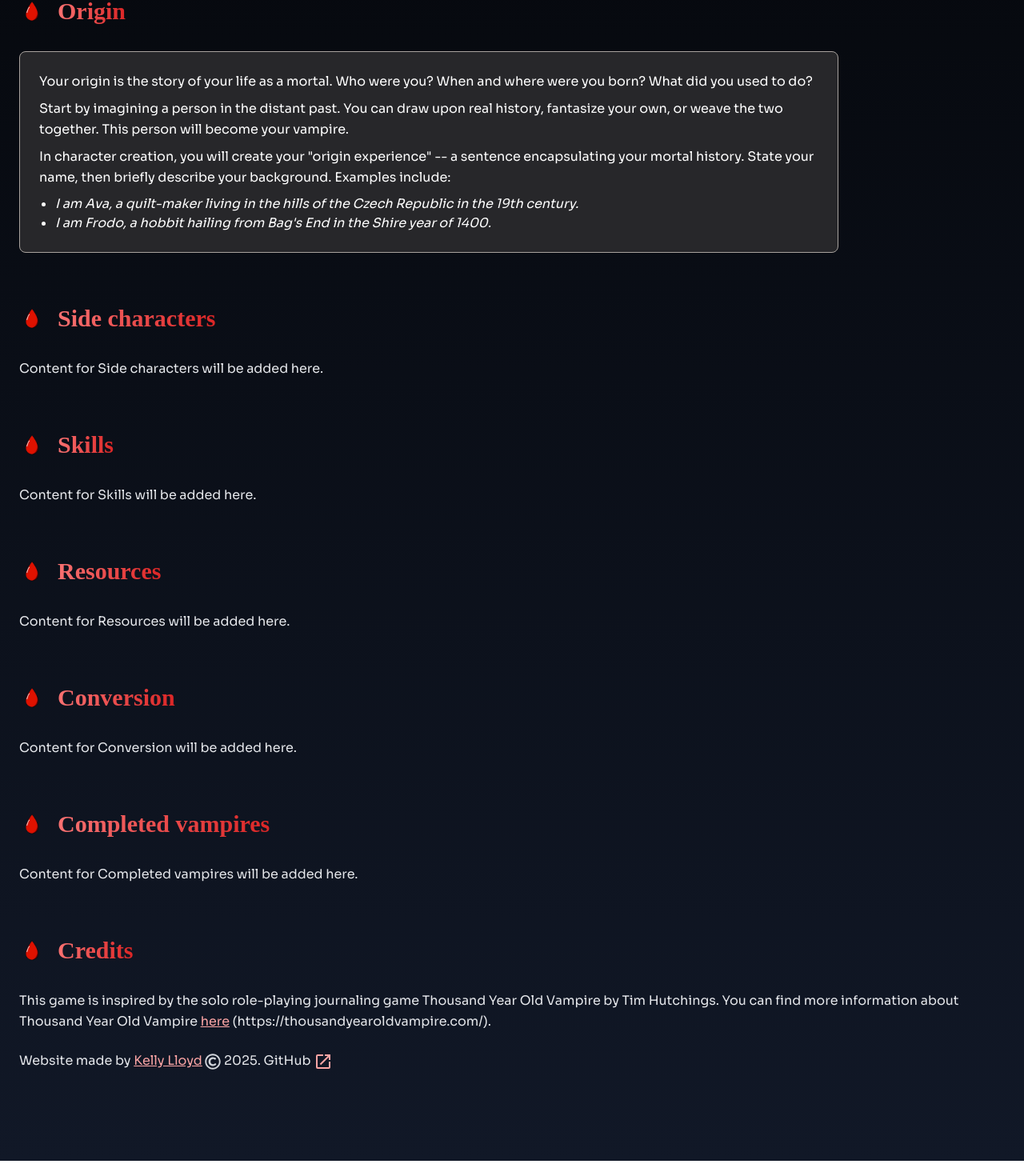
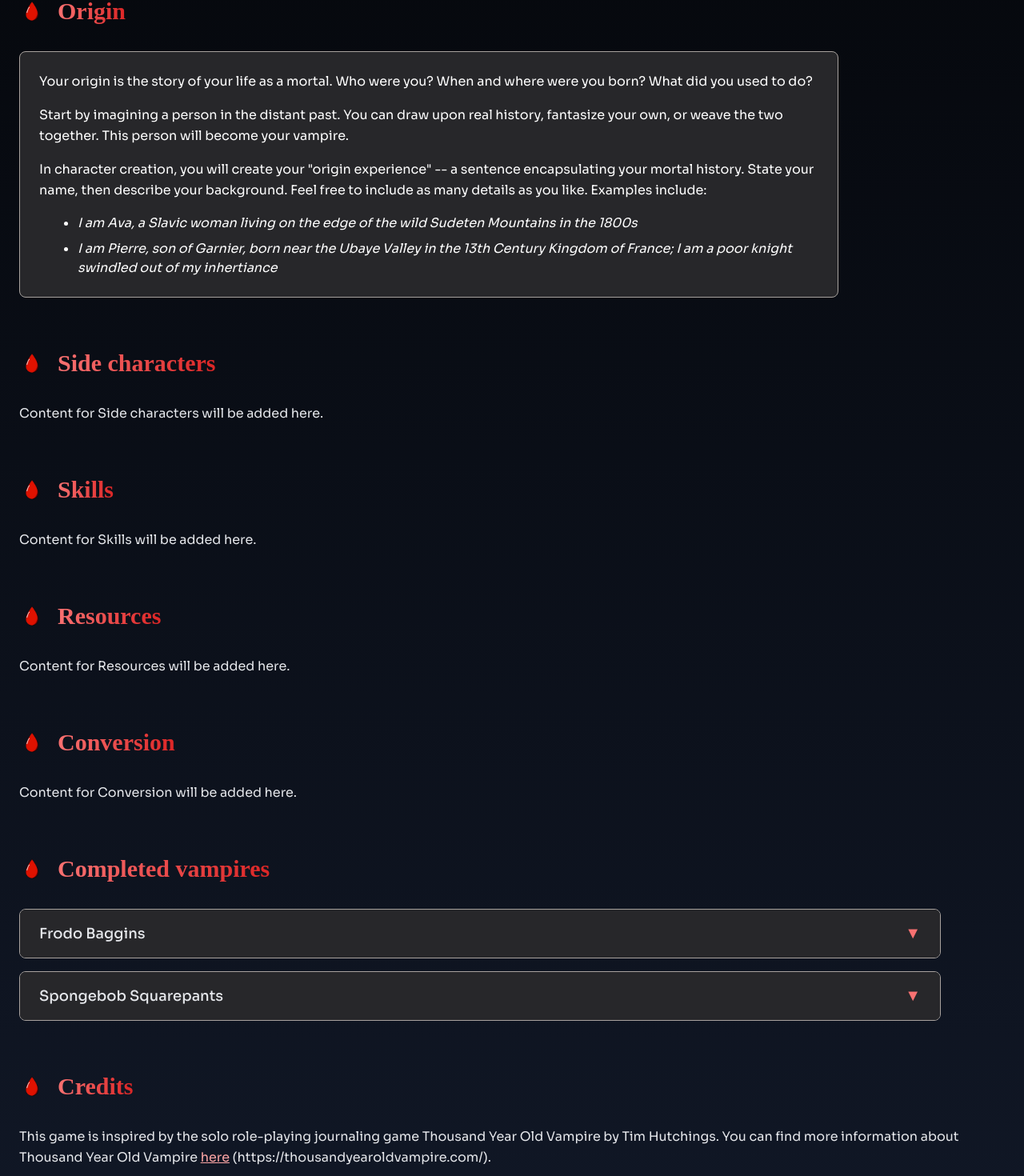
Before and after one commit to kellyjellykitten/vampire-game, a React (Vite) app: page /help in a window 1280 px wide. Shown: the part 999-2469 px from the top of the page at 80% size. Built offline with nearby package versions, Linux system fonts and the light colour scheme; a web font is replaced by a local one.

Commit message:
completed vampires section complete on help pg w/ accordion

```diff
--- a/src/pages/HelpPage.jsx
+++ b/src/pages/HelpPage.jsx
@@ -1,7 +1,10 @@
 import { MdOpenInNew } from "react-icons/md";
 import { FaRegCopyright } from "react-icons/fa";
+import { useState } from "react";
 
 const HelpPage = () => {
+    const [openAccordionItem, setOpenAccordionItem] = useState(null);
+
     const sections = [
         { id: 'rules', title: 'General rules' },
         { id: 'origin', title: 'Origin' },
@@ -19,6 +22,37 @@ const HelpPage = () => {
             element.scrollIntoView({ behavior: 'smooth' });
         }
     }
+
+    const toggleAccordion = (itemId) => {
+        setOpenAccordionItem(openAccordionItem === itemId ? null : itemId);
+    }
+
+    // eslint-disable-next-line react/prop-types
+    const AccordionItem = ({ id, title, children }) => {
+        const isOpen = openAccordionItem === id;
+
+        return (
+            <div className="border border-stone-400 rounded-lg overflow-hidden mb-4">
+                <button
+                    onClick={() => toggleAccordion(id)}
+                    className="w-full px-6 py-4 bg-zinc-800 hover:bg-zinc-700 transition-colors duration-200 text-left flex justify-between items-center"
+                    aria-expanded={isOpen}
+                >
+                    <span className="text-lg font-medium text-gray-200">{title}</span>
+                    <span className={`text-red-400 text-xl transform transition-transform duration-200 ${isOpen ? 'rotate-180' : ''}`}>
+                        ▼
+                    </span>
+                </button>
+                {isOpen && (
+                    <div className="px-6 py-4 bg-zinc-900 border-t border-stone-400">
+                        <div className="leading-relaxed">
+                            {children}
+                        </div>
+                    </div>
+                )}
+            </div>
+        );
+    };
 
     return (
         <div className="bg-gradient-to-b from-black to-gray-900 text-white min-h-screen pb-12">
@@ -68,26 +102,24 @@ const HelpPage = () => {
                                     <p className="text-gray-200 leading-relaxed">
 
                                             Content for {section.title} will be added here. will be added here. will be added here. will be added here.
-
-
                                     </p>
                                 </div>
                             )}
                             {section.id === 'origin' && (
                                 <div className="max-w-5xl bg-zinc-800 p-6 rounded-lg border border-solid border-stone-400">
-                                    <p className="mb-2 leading-relaxed">
+                                    <p className="mb-4 leading-relaxed">
                                         Your origin is the story of your life as a mortal. Who were you? When and where were you born? What did you used to do?
                                     </p>
-                                    <p className="mb-2 leading-relaxed">
+                                    <p className="mb-4 leading-relaxed">
                                         Start by imagining a person in the distant past. You can draw upon real history, fantasize your own, or weave the two together. This person will become your vampire.
                                     </p>
                                     <p className="mb-2 leading-relaxed">
-                                        In character creation, you will create your &quot;origin experience&quot; -- a sentence encapsulating your mortal history. State your name, then briefly describe your background. Examples include:
+                                        In character creation, you will create your &quot;origin experience&quot; -- a sentence encapsulating your mortal history. State your name, then describe your background. Feel free to include as many details as you like. Examples include:
                                     </p>
-                                    <div className="ml-5">
+                                    <div className="ml-12 mt-4">
                                         <ul className="list-disc">
-                                            <li className="italic">I am Ava, a quilt-maker living in the hills of the Czech Republic in the 19th century.</li>
-                                            <li className="italic">I am Frodo, a hobbit hailing from Bag&apos;s End in the Shire year of 1400.</li>
+                                            <li className="italic pb-2">I am Ava, a Slavic woman living on the edge of the wild Sudeten Mountains in the 1800s</li>
+                                            <li className="italic">I am Pierre, son of Garnier, born near the Ubaye Valley in the 13th Century Kingdom of France; I am a poor knight swindled out of my inhertiance</li>
                                         </ul>
                                     </div>
                                 </div>
@@ -128,10 +160,115 @@ const HelpPage = () => {
                                 </div>
                             )}
                             {section.id === 'completed-vampires' && (
-                                <div className="space-y-6">
-                                    <p className="text-gray-200 leading-relaxed">
-                                        Content for {section.title} will be added here.
-                                    </p>
+                                <div className="max-w-6xl">
+                                    <AccordionItem id="frodo" title="Frodo Baggins">
+                                        <div className="mb-6">
+                                            <h2 className="font-semibold mb-2 border-b border-red-300 max-w-48 text-red-300">Origin</h2>
+                                            <p>
+                                                I am Frodo Baggins, a hobbit from Bag End in the Shire-reckoning year 1400.
+                                            </p>
+                                        </div>
+                                        <div className="mb-6">
+                                            <h2 className="font-semibold mb-2 border-b border-red-300 max-w-48 text-red-300">Side Characters</h2>
+                                            <ul className="list-disc pl-5">
+                                                <li>Samewise Gamgee...</li>
+                                                <li>Gandalf...</li>
+                                                <li>Bilbo Baggins...</li>
+                                            </ul>
+                                        </div>
+                                        <div className="mb-6">
+                                            <h2 className="font-semibold mb-2 border-b border-red-300 max-w-48 text-red-300">Skills</h2>
+                                            <ul className="list-disc pl-5">
+                                                <li>Samewise Gamgee...</li>
+                                                <li>Gandalf...</li>
+                                                <li>Bilbo Baggins...</li>
+                                            </ul>
+                                        </div>
+                                        <div className="mb-6">
+                                            <h2 className="font-semibold mb-2 border-b border-red-300 max-w-48 text-red-300">Resources</h2>
+                                            <ul className="list-disc pl-5">
+                                                <li>Samewise Gamgee...</li>
+                                                <li>Gandalf...</li>
+                                                <li>Bilbo Baggins...</li>
+                                            </ul>
+                                        </div>
+                                        <div className="mb-6">
+                                            <h2 className="font-semibold mb-2 border-b border-red-300 max-w-48 text-red-300">Memories</h2>
+                                            <ul className="list-disc pl-5">
+                                                <li>Samewise Gamgee...</li>
+                                                <li>Gandalf...</li>
+                                                <li>Bilbo Baggins...</li>
+                                                <li>Bilbo Baggins...</li>
+                                                <li>Bilbo Baggins...</li>
+                                            </ul>
+                                        </div>
+                                        <div className="mb-6">
+                                            <h2 className="font-semibold mb-2 border-b border-red-300 max-w-48 text-red-300">Conversion</h2>
+                                            <p>
+                                                <strong>Immortal:</strong> Gollum
+                                            </p>
+                                            <p>
+                                                <strong>Conversion Experience:</strong> Gollum...
+                                            </p>
+                                            <p>
+                                                <strong>Mark:</strong> The Eye of Sauron burned into my flesh
+                                            </p>
+                                        </div>
+                                    </AccordionItem>
+                                    <AccordionItem id="spongebob" title="Spongebob Squarepants">
+                                        <div className="mb-6">
+                                            <h2 className="font-semibold mb-2 border-b border-red-300 max-w-48 text-red-300">Origin</h2>
+                                            <p>
+                                                I am Spongebob Squarepants, a fry-cooking sponge from 20th century Bikini Bottom.
+                                            </p>
+                                        </div>
+                                        <div className="mb-6">
+                                            <h2 className="font-semibold mb-2 border-b border-red-300 max-w-48 text-red-300">Side Characters</h2>
+                                            <ul className="list-disc pl-5">
+                                                <li>Patrick, a pink starfish and my best friend, with whom I get into all sorts of shenanigans</li>
+                                                <li>Squidward, my neighbor, who enjoys playing clarinet and often frowns at my antics</li>
+                                                <li>Sandy, a squirrel from Texas that practices karate with me</li>
+                                            </ul>
+                                        </div>
+                                        <div className="mb-6">
+                                            <h2 className="font-semibold mb-2 border-b border-red-300 max-w-48 text-red-300">Skills</h2>
+                                            <ul className="list-disc pl-5">
+                                                <li>Making Krabby Patties</li>
+                                                <li>Jellyfishing</li>
+                                                <li>Blowing bubbles</li>
+                                            </ul>
+                                        </div>
+                                        <div className="mb-6">
+                                            <h2 className="font-semibold mb-2 border-b border-red-300 max-w-48 text-red-300">Resources</h2>
+                                            <ul className="list-disc pl-5">
+                                                <li>Spatula</li>
+                                                <li>Jellyfishing net</li>
+                                                <li>The Krusty Krab</li>
+                                            </ul>
+                                        </div>
+                                        <div className="mb-6">
+                                            <h2 className="font-semibold mb-2 border-b border-red-300 max-w-48 text-red-300">Memories</h2>
+                                            <ul className="list-disc pl-5">
+                                                <li>I am Spongebob Squarepants, a fry-cooking sponge from 20th century Bikini Bottom.</li>
+                                                <li>Patrick and I are tasked with painting the inside of Mr. Krabs&apos;s house, but the walls are crowded with frames; panic erupts as paint drips onto his precious first dollar, only for us to learn it was a prank.</li>
+                                                <li>Squidward asks for help blowing bubbles, so I show him the technique; he ends up blowing a bubble so large, it absorbs his home and floats away</li>
+                                                <li>I visit Sandy in her dome for the first time; the lack of water almost killed me as I began to shrivel and crackle in dryness</li>
+                                                <li>Plankton...</li>
+                                            </ul>
+                                        </div>
+                                        <div className="mb-6">
+                                            <h2 className="font-semibold mb-2 border-b border-red-300 max-w-48 text-red-300">Conversion</h2>
+                                            <p>
+                                                <strong>Immortal:</strong> Plankton
+                                            </p>
+                                            <p>
+                                                <strong>Conversion Experience:</strong> Plankton...
+                                            </p>
+                                            <p>
+                                                <strong>Mark:</strong> Plankton...
+                                            </p>
+                                        </div>
+                                    </AccordionItem>
                                 </div>
                             )}
                             {section.id === 'credits' && (
```
